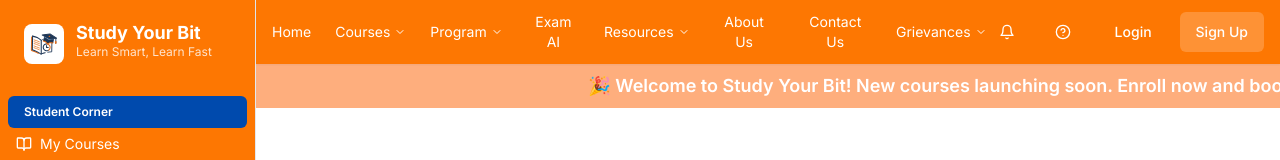
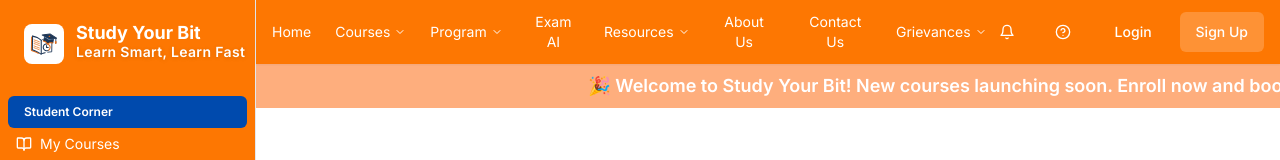
Before and after one commit to atharvamagar/Study-Your-Bit-, a Next.js app: page / in a window 1280 px wide. Shown: the top 160 px of the page. Built offline with nearby package versions, Linux system fonts and the light colour scheme.

Commit message:
Update AppSidebar component: change heading to h2, adjust paragraph styling for improved readability

```diff
--- a/components/app-sidebar.tsx
+++ b/components/app-sidebar.tsx
@@ -99,8 +99,8 @@ export function AppSidebar() {
             <WebsiteIcon className="w-8 h-8" style={{ color: COLORS.primary.orange }} />
           </div>
           <div className="text-start">
-            <h3 className="text-lg font-bold leading-none text-white">Study Your Bit</h3>
-            <p className="text-xs text-white/80 leading-none mt-1">Learn Smart, Learn Fast</p>
+            <h2 className="text-lg font-bold leading-none text-white">Study Your Bit</h2>
+            <p className="text-sm font-semibold text-white whitespace-nowrap tracking-wide" style={{textShadow: '0 1px 4px rgba(0,0,0,0.15)'}}>Learn Smart, Learn Fast</p>
           </div>
         </div>
       </SidebarHeader>
```
